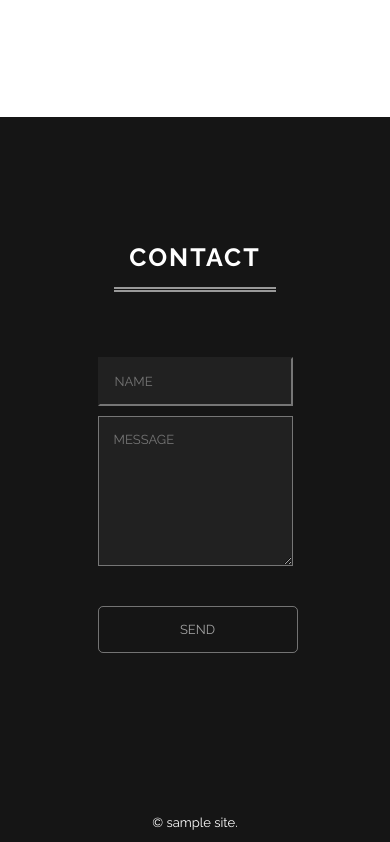
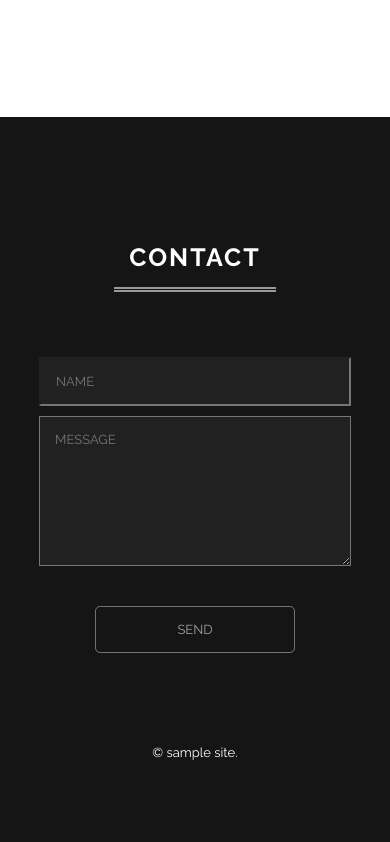
Before and after one commit to sweet-yukaru/push_test, a plain HTML site: page index.html in a window 390 px wide. Shown: the part 3186-4028 px from the top of the page. After the commit the page ends 3958 px from the top, so only its background shows below. Drawn offline with Linux system fonts and the light colour scheme.

Commit message:
モバイル対応 section3の設定

```diff
--- a/css/style.css
+++ b/css/style.css
@@ -334,5 +334,10 @@ body {
     .skill-text {           /*テキストの両脇*/
         margin: 0;
     }
-
+    .contact-form {          /*問い合わせフォームの調整*/
+        width: 80%;
+    }
+    .contact {
+        padding-bottom: 80px;
+    }
 }
```
